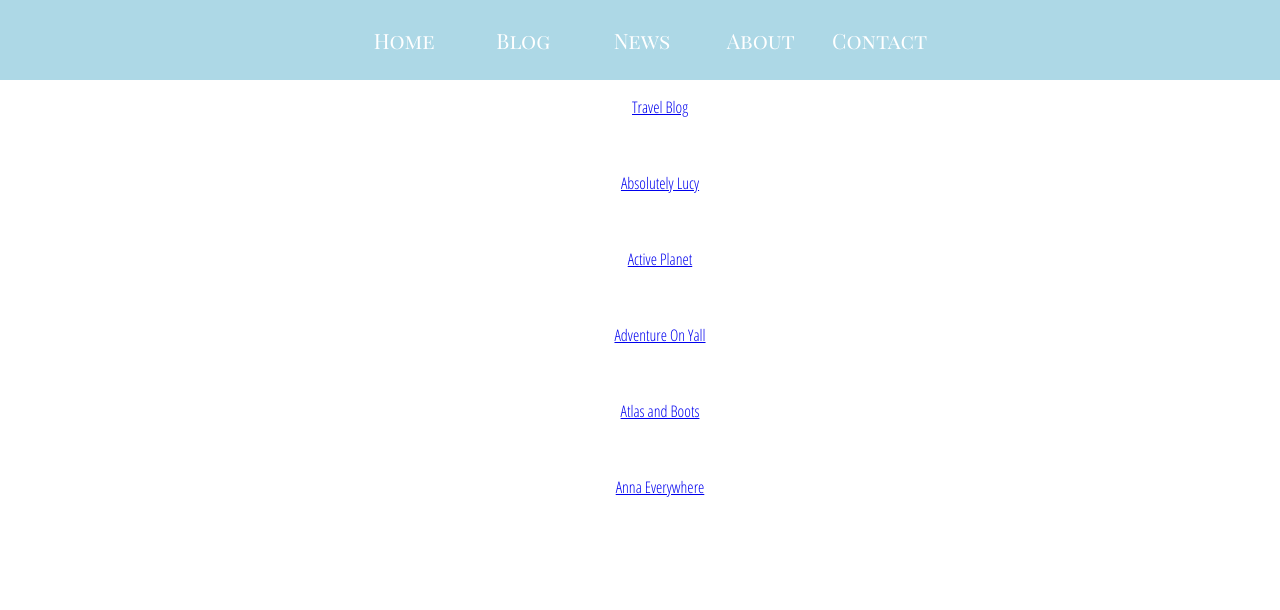
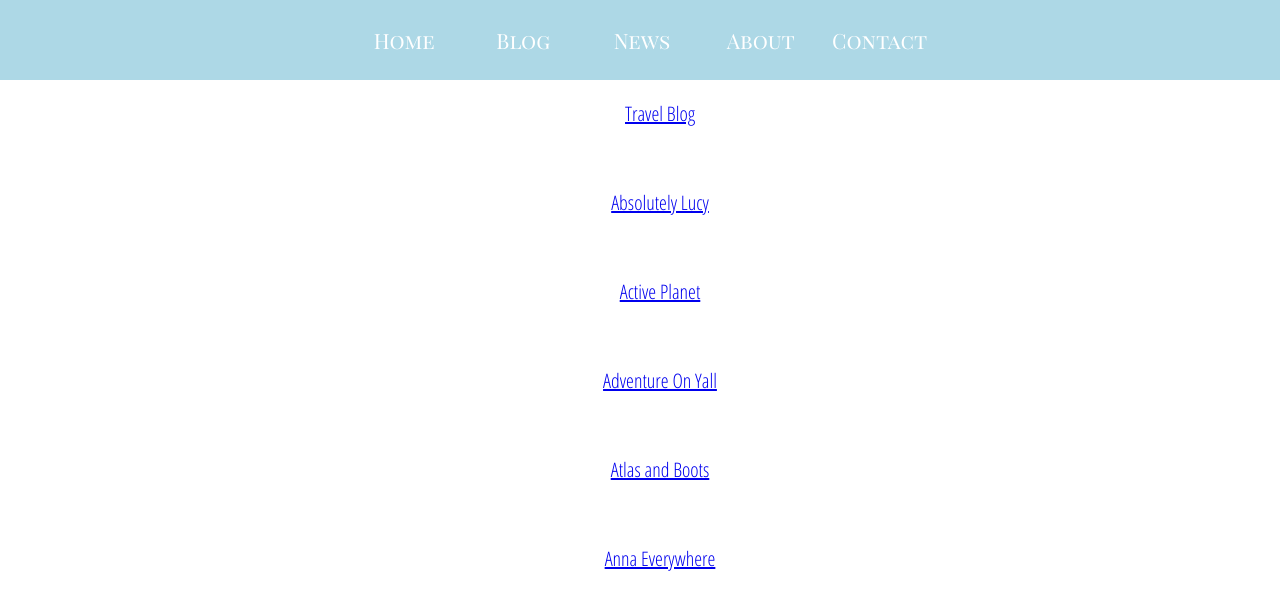
Before and after one commit to elvinng7/dreamdestination, a Python web app: template templates/blog.html in a window 1280 px wide. Shown: the top 610 px of the page. Run offline with Jinja, Linux system fonts and the light colour scheme; the template is opened without the code that fills it, so the values that code supplies are empty.

Commit message:
committing before merge problem-changing fonts for files

```diff
--- a/stylesheets/contact.css
+++ b/stylesheets/contact.css
@@ -70,7 +70,7 @@ img {
   font-size: 1.2em;
   line-height: 40px;
   height: 40px;
-  font-family: 'Open Sans Condensed', sans-serif;
+  font-family: 'Playfair Display SC', serif;
   display: inline-block;
   padding: 0px 15px;
 }
--- a/templates/about.html
+++ b/templates/about.html
@@ -1,13 +1,11 @@
 <!DOCTYPE html>
 <link href="https://fonts.googleapis.com/css?family=Open+Sans+Condensed:300" rel="stylesheet">
-<head>
   <link rel="stylesheet" href="stylesheets/about.css">
   <link href="https://fonts.googleapis.com/css?family=Amatic+SC:700|Open+Sans" rel="stylesheet">
   <link href="https://fonts.googleapis.com/css?family=Playfair+Display+SC" rel="stylesheet">
+
   <title>About Page</title>
-</head>
 
-<body>
     <div class="nav">
        <ul>
          <li class="home"><a href="/">Home</a></li>
@@ -17,6 +15,7 @@
          <li class="contact"><a href="/contact">Contact</a></li>
        </ul>
      </div>
+
   <h1 style="font-family: 'Open Sans Condensed', sans-serif; font-size: 30px;">
     <center>
       Welcome to the About Page!
@@ -37,4 +36,3 @@
      values with the values for each hardcoded location. Once all the numbers are
      compared, it finds the closest value to the users' preferences and prints out
      the result.</p>
-</body>
--- a/templates/blog.html
+++ b/templates/blog.html
@@ -17,16 +17,16 @@
        </ul>
      </div>
     <ul>
-      <p><a href="https://www.travelblog.org/">Travel Blog</a></p>
+      <p style="font-size: 20px;"><a href="https://www.travelblog.org/">Travel Blog</a></p>
       <br>
-      <p><a href="http://absolutelylucy.com/">Absolutely Lucy</a></p>
+      <p style="font-size: 20px;"><a href="http://absolutelylucy.com/">Absolutely Lucy</a></p>
       <br>
-      <p><a href="https://activeplanettravels.com/">Active Planet</a></p>
+      <p style="font-size: 20px;"><a href="https://activeplanettravels.com/">Active Planet</a></p>
       <br>
-      <p><a href= "https://adventureonyall.com/">Adventure On Yall</a></p>
+      <p style="font-size: 20px;"><a href= "https://adventureonyall.com/">Adventure On Yall</a></p>
       <br>
-      <p><a href="https://www.atlasandboots.com/">Atlas and Boots</a></p>
+      <p style="font-size: 20px;"><a href="https://www.atlasandboots.com/">Atlas and Boots</a></p>
       <br>
-      <p><a href ="http://annaeverywhere.com/">Anna Everywhere</a></p>
+      <p style="font-size: 20px;"><a href ="http://annaeverywhere.com/">Anna Everywhere</a></p>
     </ul>
 </body>
--- a/templates/contact.html
+++ b/templates/contact.html
@@ -1,6 +1,9 @@
 <!DOCTYPE html>
 <link rel="stylesheet" href="/stylesheets/contact.css"/>
 <link href="https://fonts.googleapis.com/css?family=Amatic+SC:700|Open+Sans" rel="stylesheet">
+<link href="https://fonts.googleapis.com/css?family=Open+Sans+Condensed:300" rel="stylesheet">
+<link href="https://fonts.googleapis.com/css?family=Playfair+Display+SC" rel="stylesheet">
+
 <title>Contact Us</title>
 <div class="navbar">
   <div>
@@ -22,7 +25,7 @@
   </div>
   <div>
     <h1 style="margin: 5px;">Phoebe Achonwa</h1>
-    Heeey, my birthday is October 26!
+    Heeey! I live in Hayward, CA.
   </div>
 </div>
 
```
